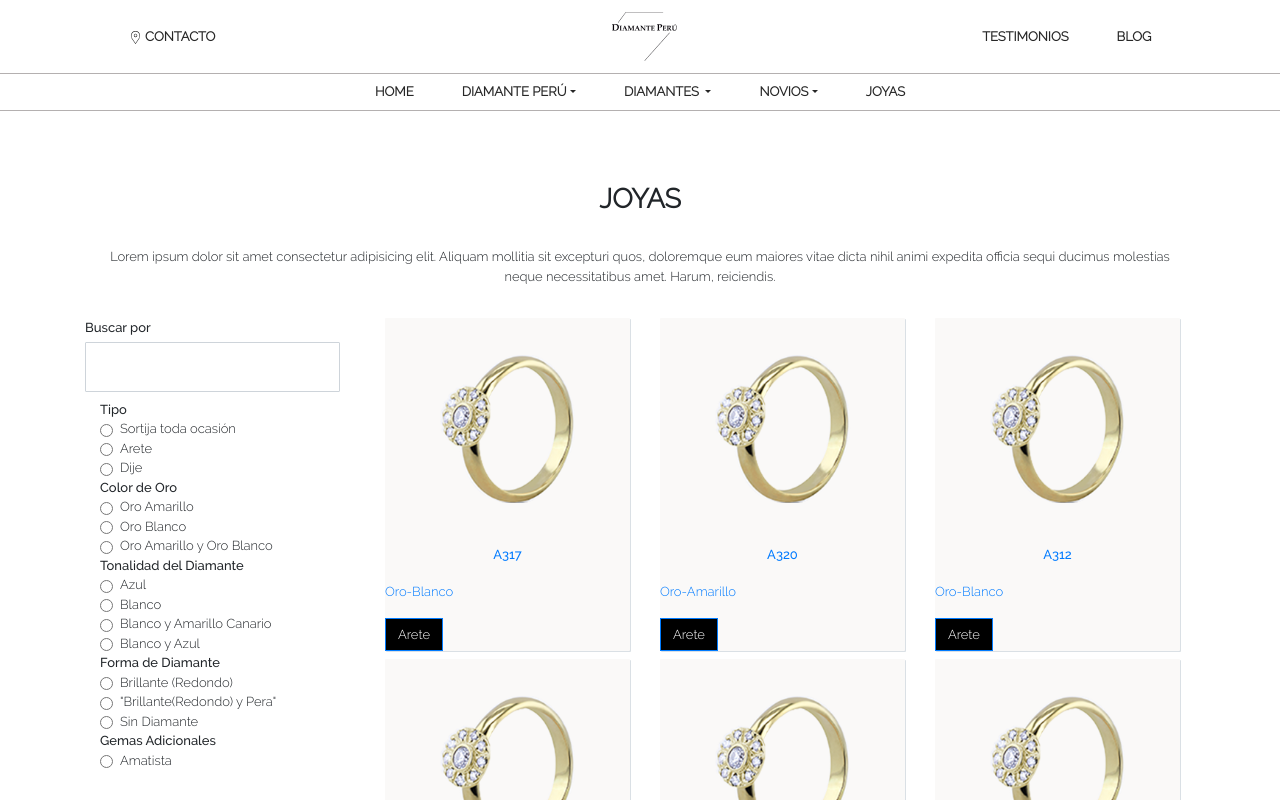
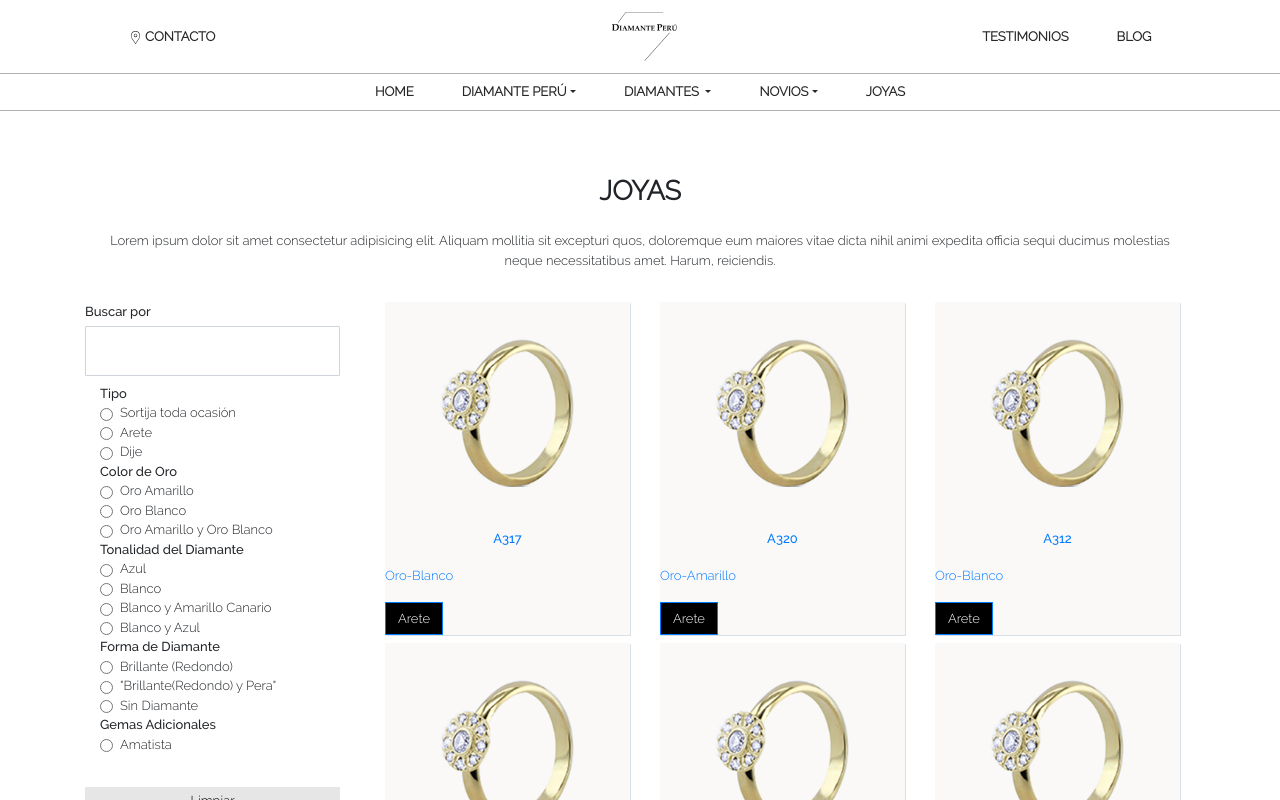
Before and after one commit to HB-Programacion/DiamantePeru, a React (Create React App) app in the folder my-app/: page /joyas in a window 1280 px wide. Shown: the top 800 px of the page. Built offline with nearby package versions, Linux system fonts and the light colour scheme.

Commit message:
cambios joyas

```diff
--- a/my-app/package.json
+++ b/my-app/package.json
@@ -11,7 +11,6 @@
     "netlify-cli": "^2.17.0",
     "react": "^16.9.0",
     "react-dom": "^16.9.0",
-    "react-mailchimp-subscribe": "^2.1.0",
     "react-router-dom": "^5.1.0",
     "react-scripts": "3.1.2",
     "react-tabs": "^3.0.0",
--- a/my-app/src/components/Footer.jsx
+++ b/my-app/src/components/Footer.jsx
@@ -1,5 +1,4 @@
 import React from "react";
-import MailchimpSubscribe from "react-mailchimp-subscribe"
 import facebook from './../img/Facebook.svg';
 import instagram from '../img/Instagram.svg'
 
--- a/my-app/src/components/Joyas.jsx
+++ b/my-app/src/components/Joyas.jsx
@@ -102,7 +102,7 @@ const Joyas = () =>{
           <div className="container">
             <div className="row">
               <div className="col align-self-center w50 pt-5 pt-5-xs pb-3">
-                <h1 className="p-4 center text-size27"><b>JOYAS</b></h1>
+                <h1 className="p-3 center text-size27"><b>JOYAS</b></h1>
                 <p className="center ">Lorem ipsum dolor sit amet consectetur adipisicing elit. Aliquam mollitia sit excepturi quos, doloremque eum maiores vitae dicta nihil animi expedita officia sequi ducimus molestias neque necessitatibus amet. Harum, reiciendis.
                 </p>
               </div>
--- a/my-app/src/components/VariosItems.jsx
+++ b/my-app/src/components/VariosItems.jsx
@@ -1,4 +1,5 @@
 import React ,{useState,useEffect} from "react";
+import { BrowserRouter as Router, Route, Link } from "react-router-dom";
 
 import Item from './Item'
 
@@ -22,6 +23,7 @@ const Varios= ({arrofJoyas})=>{
   } else {
     contenido = <div className="row">
       <h1>Para antender su pedido,sírvase a dejar su correo y nos pondremos en contacto a la brevedad</h1>
+      <Link to="/contacto"className="btn-flat black color-white border-none btn-contact text-size14 raleway-medium-italic"> IR A CONTACTO</Link>
     </div>;
   }
     return (
```
